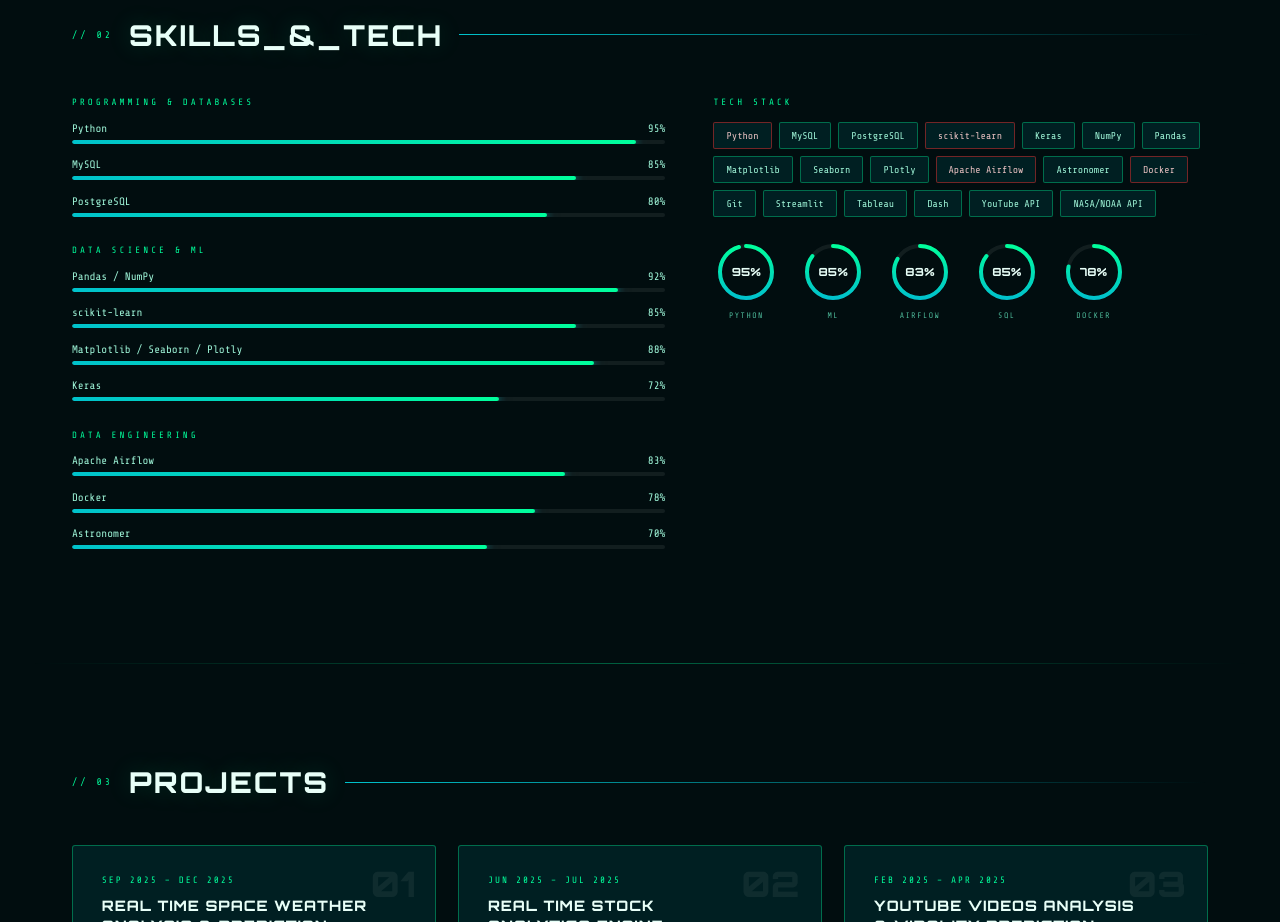
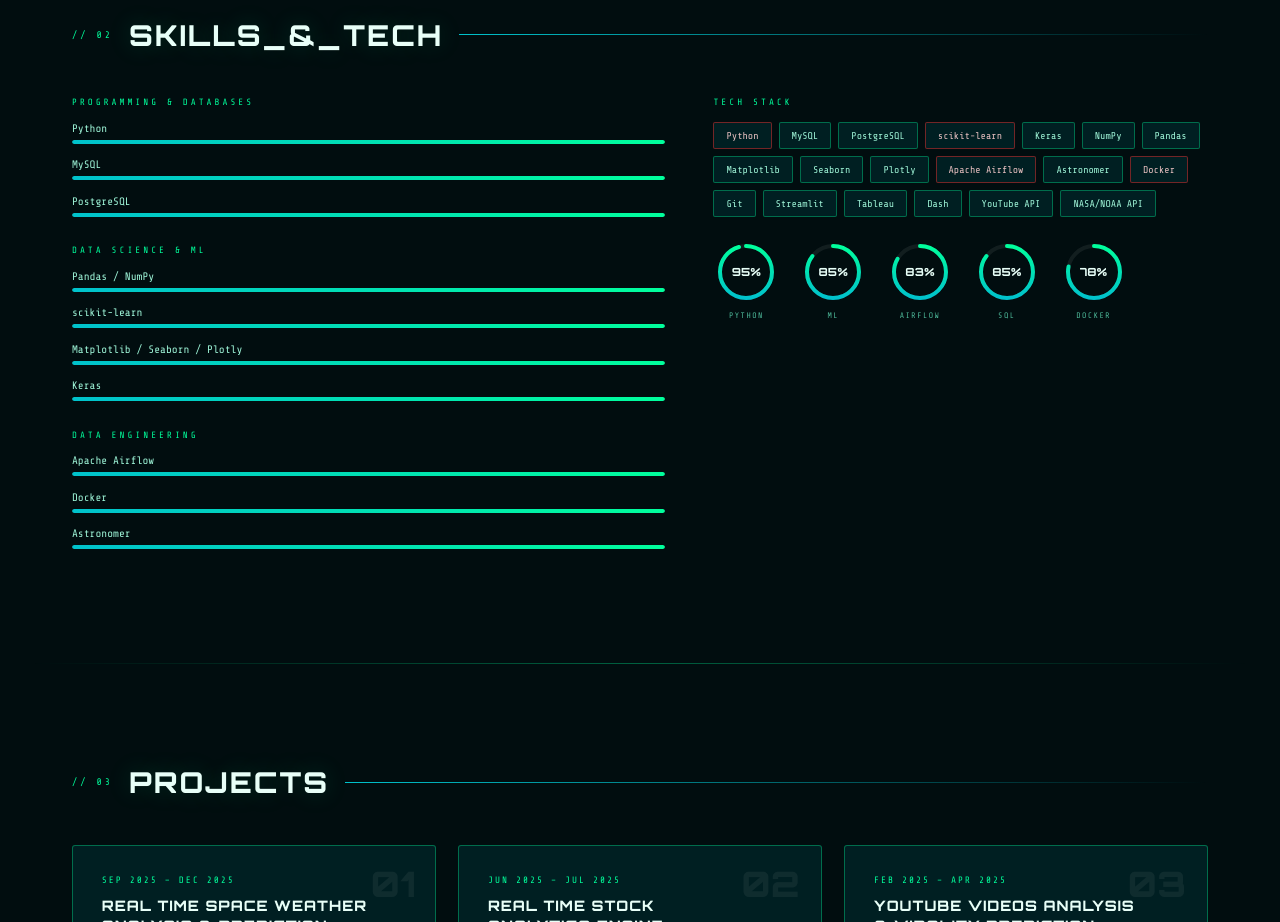
Before and after one commit to AERI078/AERI078.github.io, a plain HTML site: page index.html in a window 1280 px wide. Shown: the part 1720-2642 px from the top of the page. Drawn offline with nearby package versions, Linux system fonts and the light colour scheme; animation ran at ten frames a second.

Commit message:
skills section changed

```diff
--- a/index.html
+++ b/index.html
@@ -845,22 +845,22 @@ footer em{color:var(--accent2);font-style:normal;}
       <div class="reveal-left" id="skills-bars">
         <div style="margin-bottom:1.8rem">
           <div class="sg-title">PROGRAMMING &amp; DATABASES</div>
-          <div class="sk-item"><div class="sk-row"><span>Python</span><span>95%</span></div><div class="sk-bg"><div class="sk-fill" data-w="95"></div></div></div>
-          <div class="sk-item"><div class="sk-row"><span>MySQL</span><span>85%</span></div><div class="sk-bg"><div class="sk-fill" data-w="85"></div></div></div>
-          <div class="sk-item"><div class="sk-row"><span>PostgreSQL</span><span>80%</span></div><div class="sk-bg"><div class="sk-fill" data-w="80"></div></div></div>
+          <div class="sk-item"><div class="sk-row"><span>Python</span></div><div class="sk-bg"><div class="sk-fill" data-w="100"></div></div></div>
+          <div class="sk-item"><div class="sk-row"><span>MySQL</span></div><div class="sk-bg"><div class="sk-fill" data-w="100"></div></div></div>
+          <div class="sk-item"><div class="sk-row"><span>PostgreSQL</span></div><div class="sk-bg"><div class="sk-fill" data-w="100"></div></div></div>
         </div>
         <div style="margin-bottom:1.8rem">
           <div class="sg-title">DATA SCIENCE &amp; ML</div>
-          <div class="sk-item"><div class="sk-row"><span>Pandas / NumPy</span><span>92%</span></div><div class="sk-bg"><div class="sk-fill" data-w="92"></div></div></div>
-          <div class="sk-item"><div class="sk-row"><span>scikit-learn</span><span>85%</span></div><div class="sk-bg"><div class="sk-fill" data-w="85"></div></div></div>
-          <div class="sk-item"><div class="sk-row"><span>Matplotlib / Seaborn / Plotly</span><span>88%</span></div><div class="sk-bg"><div class="sk-fill" data-w="88"></div></div></div>
-          <div class="sk-item"><div class="sk-row"><span>Keras</span><span>72%</span></div><div class="sk-bg"><div class="sk-fill" data-w="72"></div></div></div>
+          <div class="sk-item"><div class="sk-row"><span>Pandas / NumPy</span></div><div class="sk-bg"><div class="sk-fill" data-w="100"></div></div></div>
+          <div class="sk-item"><div class="sk-row"><span>scikit-learn</span></div><div class="sk-bg"><div class="sk-fill" data-w="100"></div></div></div>
+          <div class="sk-item"><div class="sk-row"><span>Matplotlib / Seaborn / Plotly</span></div><div class="sk-bg"><div class="sk-fill" data-w="100"></div></div></div>
+          <div class="sk-item"><div class="sk-row"><span>Keras</span></div><div class="sk-bg"><div class="sk-fill" data-w="100"></div></div></div>
         </div>
         <div>
           <div class="sg-title">DATA ENGINEERING</div>
-          <div class="sk-item"><div class="sk-row"><span>Apache Airflow</span><span>83%</span></div><div class="sk-bg"><div class="sk-fill" data-w="83"></div></div></div>
-          <div class="sk-item"><div class="sk-row"><span>Docker</span><span>78%</span></div><div class="sk-bg"><div class="sk-fill" data-w="78"></div></div></div>
-          <div class="sk-item"><div class="sk-row"><span>Astronomer</span><span>70%</span></div><div class="sk-bg"><div class="sk-fill" data-w="70"></div></div></div>
+          <div class="sk-item"><div class="sk-row"><span>Apache Airflow</span></div><div class="sk-bg"><div class="sk-fill" data-w="100"></div></div></div>
+          <div class="sk-item"><div class="sk-row"><span>Docker</span></div><div class="sk-bg"><div class="sk-fill" data-w="100"></div></div></div>
+          <div class="sk-item"><div class="sk-row"><span>Astronomer</span></div><div class="sk-bg"><div class="sk-fill" data-w="100"></div></div></div>
         </div>
       </div>
       <div class="reveal-right">
```
